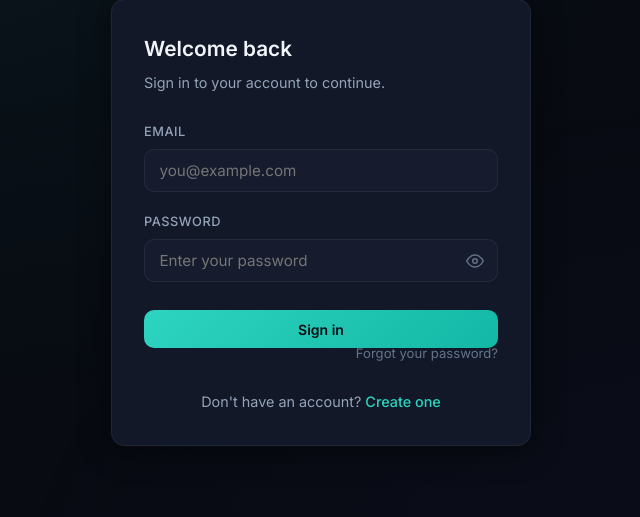
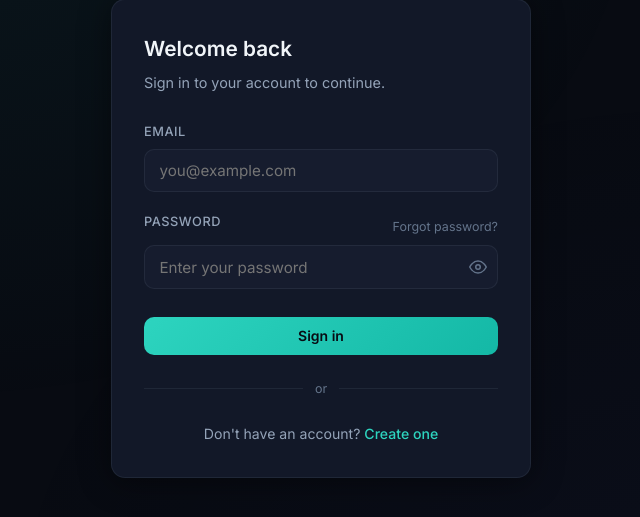
Before and after one commit to Uday-at-Vedang/Change-Detection-DEV, a FastAPI app: page / in a window 1280 px wide. Shown: the part 153-670 px from the top of the page, without its empty margins (319-959 px from the left). Run offline with FastAPI, Linux system fonts and the light colour scheme.

Commit message:
Polish forgot password and password toggle UI to match design system
Made-with: Cursor

```diff
--- a/static/css/style.css
+++ b/static/css/style.css
@@ -110,12 +110,48 @@ body::before {
   font-size: 0.9rem;
   margin-bottom: 1.75rem;
 }
-.auth-container .form-group:last-of-type { margin-bottom: 1.75rem; }
+.auth-container .form-group:last-of-type { margin-bottom: 0.5rem; }
+
+.password-row-meta {
+  display: flex;
+  align-items: center;
+  justify-content: space-between;
+  margin-bottom: 0.4rem;
+}
+.password-row-meta label { margin-bottom: 0; }
+.forgot-link {
+  margin: 0;
+}
+.forgot-link a {
+  color: var(--text-dim);
+  font-size: 0.78rem;
+  text-decoration: none;
+  transition: color var(--transition);
+  font-weight: 400;
+}
+.forgot-link a:hover { color: var(--accent); text-decoration: underline; }
+
+.auth-actions { margin-top: 1.75rem; }
+.auth-divider {
+  display: flex;
+  align-items: center;
+  gap: 0.75rem;
+  margin: 1.5rem 0;
+  color: var(--text-dim);
+  font-size: 0.78rem;
+}
+.auth-divider::before,
+.auth-divider::after {
+  content: '';
+  flex: 1;
+  height: 1px;
+  background: var(--border);
+}
 .toggle-auth {
   text-align: center;
-  margin-top: 1.5rem;
+  margin-top: 0;
   color: var(--text-muted);
-  font-size: 0.9rem;
+  font-size: 0.88rem;
 }
 .toggle-auth a {
   color: var(--accent);
@@ -124,47 +160,63 @@ body::before {
 }
 .toggle-auth a:hover { text-decoration: underline; }
 
-.forgot-link {
-  text-align: right;
-  margin-top: -0.5rem;
-  margin-bottom: 0.25rem;
+/* Forgot password page header */
+.forgot-header-icon {
+  width: 52px;
+  height: 52px;
+  border-radius: 50%;
+  background: var(--bg-elevated);
+  border: 1px solid var(--border);
+  display: flex;
+  align-items: center;
+  justify-content: center;
+  margin: 0 auto 1rem;
+  color: var(--accent);
 }
-.forgot-link a {
+.back-to-login {
+  display: inline-flex;
+  align-items: center;
+  gap: 0.35rem;
   color: var(--text-dim);
   font-size: 0.82rem;
   text-decoration: none;
+  margin-top: 1.75rem;
   transition: color var(--transition);
 }
-.forgot-link a:hover { color: var(--accent); }
+.back-to-login:hover { color: var(--accent); }
 
 /* ---- Password input with eye toggle ---- */
 .input-password-wrap {
   position: relative;
-  display: flex;
-  align-items: center;
 }
 .input-password-wrap input {
-  padding-right: 2.8rem;
+  width: 100%;
+  padding-right: 2.75rem;
 }
 .password-toggle {
   position: absolute;
-  right: 0.6rem;
-  top: 50%;
-  transform: translateY(-50%);
-  background: none;
+  right: 1px;
+  top: 1px;
+  bottom: 1px;
+  width: 2.5rem;
+  background: transparent;
   border: none;
+  border-left: 1px solid transparent;
+  border-radius: 0 calc(var(--radius-sm) - 1px) calc(var(--radius-sm) - 1px) 0;
   cursor: pointer;
   color: var(--text-dim);
-  padding: 0.25rem;
   display: flex;
   align-items: center;
   justify-content: center;
-  border-radius: var(--radius-xs);
-  transition: color var(--transition), background var(--transition);
+  transition: color var(--transition), background var(--transition), border-color var(--transition);
 }
 .password-toggle:hover {
+  color: var(--text);
+  background: var(--bg-hover);
+  border-left-color: var(--border);
+}
+.password-toggle.active {
   color: var(--accent);
-  background: rgba(45, 212, 191, 0.08);
 }
 .password-toggle svg.eye-closed { display: none; }
 .password-toggle.active svg.eye-open { display: none !important; }
--- a/templates/index.html
+++ b/templates/index.html
@@ -27,7 +27,10 @@
               <input type="email" id="login-email" required placeholder="you@example.com" />
             </div>
             <div class="form-group">
-              <label for="login-password">Password</label>
+              <div class="password-row-meta">
+                <label for="login-password">Password</label>
+                <span class="forgot-link"><a href="#" data-view="forgot">Forgot password?</a></span>
+              </div>
               <div class="input-password-wrap">
                 <input type="password" id="login-password" required placeholder="Enter your password" />
                 <button type="button" class="password-toggle" data-target="login-password" aria-label="Show password">
@@ -36,9 +39,11 @@
                 </button>
               </div>
             </div>
-            <button type="submit" class="btn btn-primary btn-block">Sign in</button>
+            <div class="auth-actions">
+              <button type="submit" class="btn btn-primary btn-block">Sign in</button>
+            </div>
           </form>
-          <p class="forgot-link"><a href="#" data-view="forgot">Forgot your password?</a></p>
+          <div class="auth-divider">or</div>
           <p class="toggle-auth">Don't have an account? <a href="#" data-view="register">Create one</a></p>
         </div>
       </div>
@@ -76,8 +81,11 @@
                 </button>
               </div>
             </div>
-            <button type="submit" class="btn btn-primary btn-block">Create account</button>
+            <div class="auth-actions">
+              <button type="submit" class="btn btn-primary btn-block">Create account</button>
+            </div>
           </form>
+          <div class="auth-divider">or</div>
           <p class="toggle-auth">Already have an account? <a href="#" data-view="login">Sign in</a></p>
         </div>
       </div>
@@ -93,13 +101,16 @@
           <span>SatDetect</span>
         </div>
         <div class="card">
-          <h2>Reset password</h2>
-          <p class="sub">Enter your email and choose a new password.</p>
+          <div class="forgot-header-icon">
+            <svg width="24" height="24" viewBox="0 0 24 24" fill="none" stroke="currentColor" stroke-width="2" stroke-linecap="round" stroke-linejoin="round"><rect x="3" y="11" width="18" height="11" rx="2" ry="2"/><path d="M7 11V7a5 5 0 0110 0v4"/></svg>
+          </div>
+          <h2 style="text-align:center;">Reset your password</h2>
+          <p class="sub" style="text-align:center;">Enter the email you registered with and choose a new password.</p>
           <div id="forgot-error" class="alert alert-error hidden"></div>
           <div id="forgot-success" class="alert alert-success hidden"></div>
           <form id="form-forgot">
             <div class="form-group">
-              <label for="forgot-email">Email</label>
+              <label for="forgot-email">Email address</label>
               <input type="email" id="forgot-email" required placeholder="you@example.com" />
             </div>
             <div class="form-group">
@@ -112,9 +123,16 @@
                 </button>
               </div>
             </div>
-            <button type="submit" class="btn btn-primary btn-block">Reset password</button>
+            <div class="auth-actions">
+              <button type="submit" class="btn btn-primary btn-block">Reset password</button>
+            </div>
           </form>
-          <p class="toggle-auth">Remember your password? <a href="#" data-view="login">Sign in</a></p>
+          <div style="text-align:center;">
+            <a href="#" class="back-to-login" data-view="login">
+              <svg width="14" height="14" viewBox="0 0 24 24" fill="none" stroke="currentColor" stroke-width="2" stroke-linecap="round" stroke-linejoin="round"><line x1="19" y1="12" x2="5" y2="12"/><polyline points="12 19 5 12 12 5"/></svg>
+              Back to sign in
+            </a>
+          </div>
         </div>
       </div>
     </section>
@@ -271,6 +289,6 @@
     </div>
   </div>
 
-  <script src="/static/js/app.js?v=6"></script>
+  <script src="/static/js/app.js?v=7"></script>
 </body>
 </html>
```
